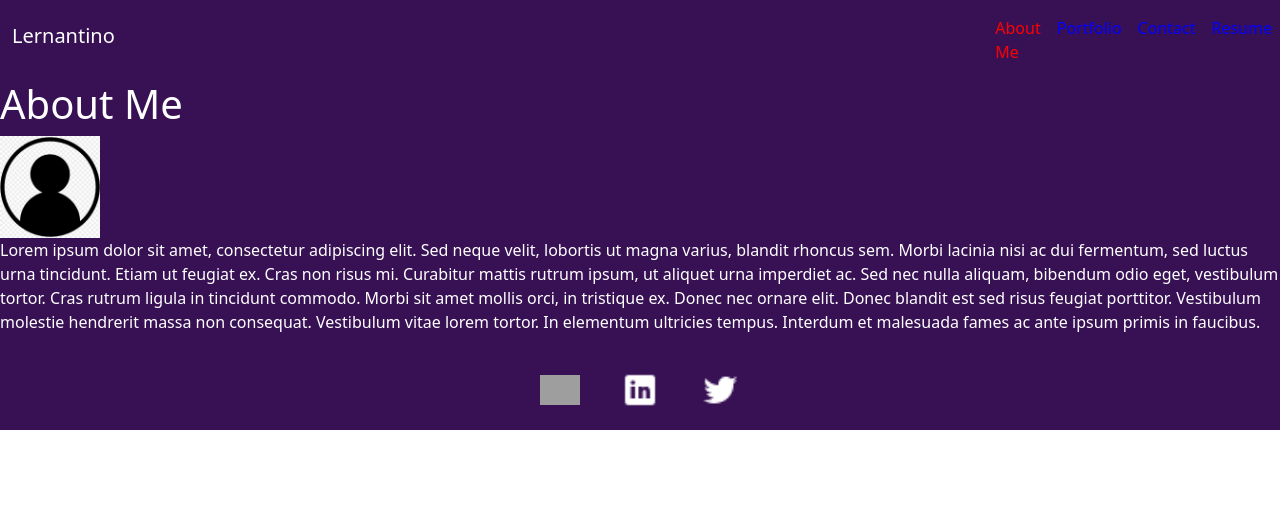
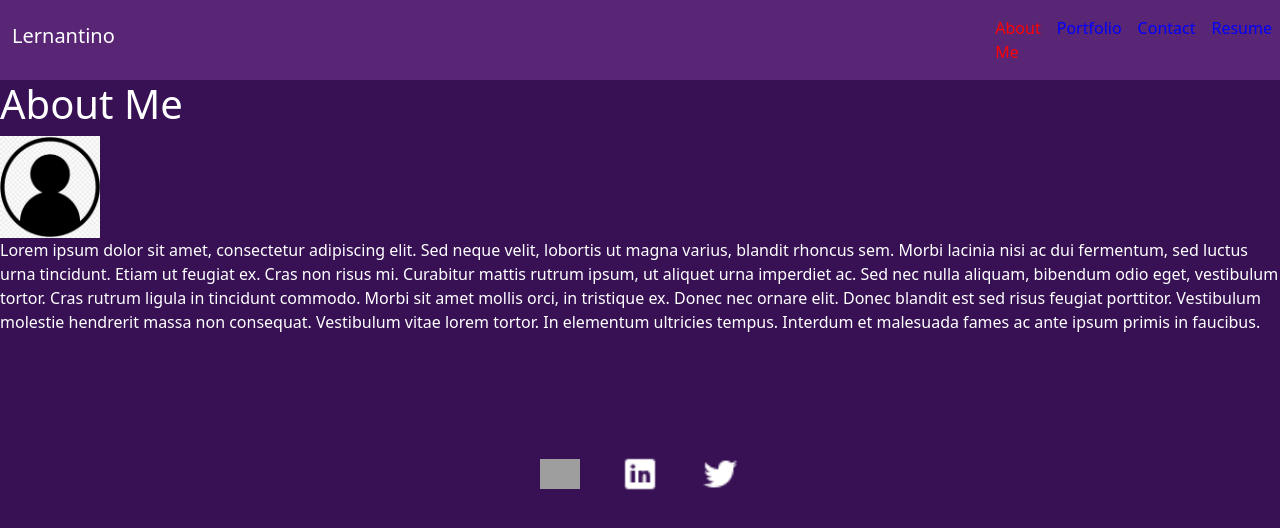
Before and after one commit to vossellerm/react-employee-portfolio, a React (Create React App) app: page / in a window 1280 px wide. Shown: the top 528 px of the page. Built offline with nearby package versions, Linux system fonts and the light colour scheme; grey boxes are pictures that could not be loaded.

Commit message:
styling ProfileContainer

```diff
--- a/src/components/PortfolioContainer.js
+++ b/src/components/PortfolioContainer.js
@@ -8,6 +8,8 @@ import github from "../assets/images/github.png";
 import linkedin from "../assets/images/linkedin.png";
 import twitter from "../assets/images/twitter.png";
 
+document.body.style = "background: #381155";
+
 const styles = {
   icon: {
     width: 40,
@@ -15,10 +17,13 @@ const styles = {
   },
   footer: {
     textAlign: "center",
+    marginTop: 100,
   },
   page: {
-    backgroundColor: "#381155",
     color: "white",
+  },
+  header: {
+    backgroundColor: "#592575",
   },
 };
 
@@ -42,15 +47,13 @@ export default function PortfolioContainer() {
 
   return (
     <div style={styles.page}>
-      <header>
-        {/* We are passing the currentPage from state and the function to update it */}
+      <header style={styles.header}>
         <NavTabs
           currentPage={currentPage}
           handlePageChange={handlePageChange}
         />
-        {/* Here we are calling the renderPage function which will return a component  */}
-        {renderPage()}
       </header>
+      {renderPage()}
       <footer>
         <div style={styles.footer}>
           <img
```
